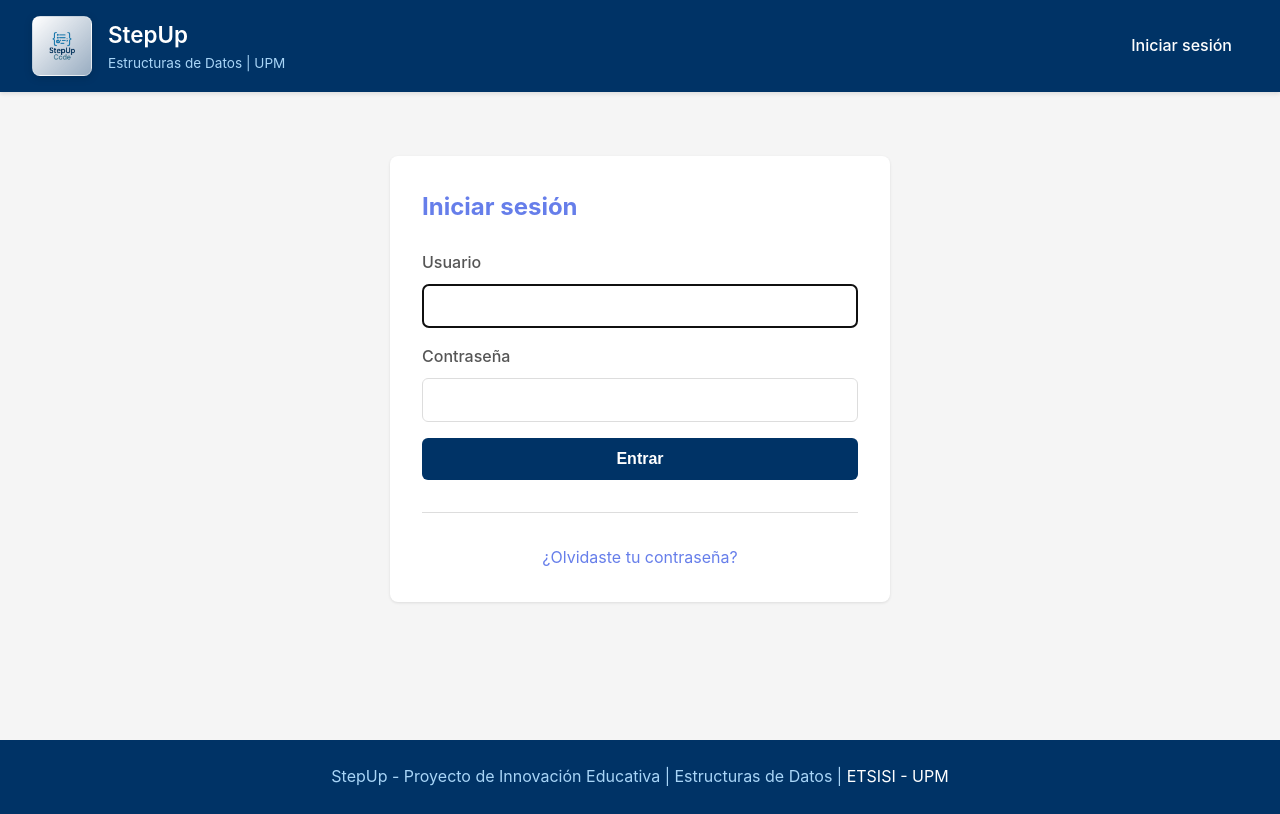
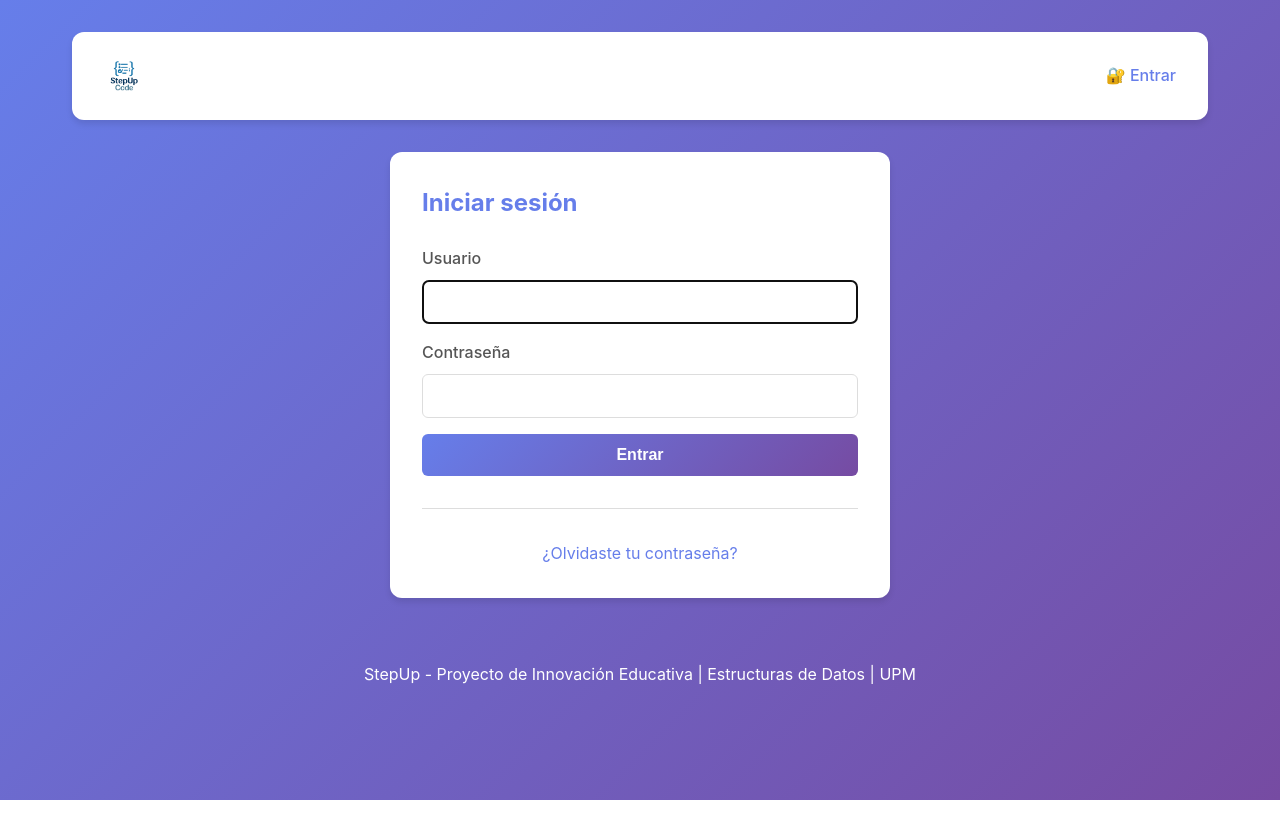
Before and after one commit to misantamaria/StepUp, a Django app: a page that uses app/users/templates/base.html in a window 1280 px wide. Run offline with Django 5.2, Linux system fonts and the light colour scheme.

```diff
--- a/app/users/templates/base.html
+++ b/app/users/templates/base.html
@@ -1,63 +1,50 @@
 <!doctype html>
 <html lang="es">
 <head>
-  {% load static %}
   <meta charset="utf-8" />
   <meta name="viewport" content="width=device-width, initial-scale=1" />
   <title>{% block title %}StepUp - Estructuras de Datos{% endblock %}</title>
-  <link rel="icon" type="image/png" href="{% static 'img/logo.png' %}" />
+  {% load static %}
   <style>
     * { margin: 0; padding: 0; box-sizing: border-box; }
     body {
       font-family: -apple-system, BlinkMacSystemFont, 'Segoe UI', Roboto, 'Helvetica Neue', Arial, sans-serif;
       line-height: 1.6;
-      color: {{ THEME_COLORS.text_active }};
-      background: #f5f5f5;
+      color: #333;
+      background: linear-gradient(135deg, #667eea 0%, #764ba2 100%);
       min-height: 100vh;
     }
     .container {
-      max-width: 1400px;
+      max-width: 1200px;
       margin: 0 auto;
-      padding: 0;
+      padding: 2rem;
     }
     header {
-      background: {{ THEME_COLORS.bg_dark }};
-      color: white;
-      padding: 1rem 2rem;
-      box-shadow: 0 2px 4px rgba(0,0,0,0.1);
+      background: white;
+      padding: 1.5rem 2rem;
+      border-radius: 12px;
+      box-shadow: 0 4px 6px rgba(0,0,0,0.1);
       display: flex;
       justify-content: space-between;
       align-items: center;
+      margin-bottom: 2rem;
     }
     .brand {
       display: flex;
       align-items: center;
-      gap: 1rem;
+      gap: 0.75rem;
       text-decoration: none;
-      color: white;
     }
     .brand img {
-      height: 60px;
+      height: 40px;
       width: auto;
       display: block;
-      background: linear-gradient(
-        135deg, {{ THEME_COLORS.logo_bg_overlay_start }} 0%,
-        {{ THEME_COLORS.logo_bg_overlay_end }} 100%
-      );
-      padding: 0.6rem;
-      border-radius: 8px;
-      border: 1px solid {{ THEME_COLORS.logo_border }};
-      box-shadow: 0 2px 8px rgba(0,0,0,0.15);
     }
     .brand-title {
-      font-size: 1.4rem;
-      font-weight: 600;
-      color: white;
-    }
-    .brand-subtitle {
-      font-size: 0.85rem;
-      color: #a8d5f7;
-      font-weight: 400;
+      color: #667eea;
+      font-size: 1.6rem;
+      font-weight: 700;
+      display: none; /* Ocultamos texto si hay logo */
     }
     nav {
       display: flex;
@@ -66,75 +53,46 @@
     }
     nav a {
       text-decoration: none;
-      color: white;
+      color: #667eea;
       font-weight: 500;
       transition: color 0.3s;
-      padding: 0.5rem 1rem;
-      border-radius: 6px;
-      display: inline-block;
     }
     nav a:hover {
-      background: rgba(255,255,255,0.1);
+      color: #764ba2;
     }
-    .btn-cambiar-modo {
-      background: {{ THEME_COLORS.bg_medium }};
-      padding: 0.5rem 1rem;
-      border-radius: 6px;
-      color: white;
-      text-decoration: none;
-      font-weight: 500;
-      transition: all 0.3s;
-      border: none;
-      cursor: pointer;
+    .user-info {
+      color: #666;
       font-size: 0.9rem;
     }
-    .btn-cambiar-modo:hover {
-      background: {{ THEME_COLORS.primary_light }};
-      transform: translateY(-1px);
-    }
-    .user-info {
-      color: #a8d5f7;
-      font-size: 0.9rem;
-    }
-    .content-wrapper {
+    .card {
+      background: white;
+      border-radius: 12px;
       padding: 2rem;
-      min-height: calc(100vh - 200px);
-    }
-    .card {
-      background: {{ THEME_COLORS.bg_normal }};
-      border-radius: 8px;
-      padding: 2rem;
-      box-shadow: 0 1px 3px rgba(0,0,0,0.1);
+      box-shadow: 0 4px 6px rgba(0,0,0,0.1);
       margin-bottom: 2rem;
     }
     .messages {
       margin-bottom: 1rem;
     }
     .message {
-      padding: 1rem 1.5rem;
-      border-radius: 6px;
+      padding: 1rem;
+      border-radius: 8px;
       margin-bottom: 0.5rem;
-      border-left: 4px solid;
     }
     .message.success {
       background-color: #d4edda;
       color: #155724;
-      border-color: {{ THEME_COLORS.success }};
+      border: 1px solid #c3e6cb;
     }
     .message.error {
       background-color: #f8d7da;
       color: #721c24;
-      border-color: {{ THEME_COLORS.danger }};
+      border: 1px solid #f5c6cb;
     }
     .message.warning {
       background-color: #fff3cd;
       color: #856404;
-      border-color: {{ THEME_COLORS.warning }};
-    }
-    .message.info {
-      background-color: #d1ecf1;
-      color: #0c5460;
-      border-color: {{ THEME_COLORS.info }};
+      border: 1px solid #ffeeba;
     }
     label {
       display: block;
@@ -149,34 +107,24 @@
       font-size: 1rem;
       width: 100%;
     }
-    button, .btn {
-      background: {{ THEME_COLORS.primary }};
+    button {
+      background: linear-gradient(135deg, #667eea 0%, #764ba2 100%);
       color: white;
       border: none;
       cursor: pointer;
       font-weight: 600;
-      transition: all 0.2s;
+      transition: transform 0.2s;
       margin-top: 1rem;
-      text-decoration: none;
-      display: inline-block;
-      text-align: center;
     }
-    button:hover, .btn:hover {
-      background: {{ THEME_COLORS.bg_medium }};
-      transform: translateY(-1px);
-      box-shadow: 0 4px 8px rgba(0, 61, 107, 0.2);
+    button:hover {
+      transform: translateY(-2px);
+      box-shadow: 0 4px 12px rgba(102, 126, 234, 0.4);
     }
     .btn-secondary {
-      background: {{ THEME_COLORS.btn_inactive_bg }};
+      background: #6c757d;
     }
     .btn-secondary:hover {
-      background: #5a6268;
-    }
-    .btn-danger {
-      background: {{ THEME_COLORS.danger }};
-    }
-    .btn-danger:hover {
-      background: #c82333;
+      box-shadow: 0 4px 12px rgba(108, 117, 125, 0.4);
     }
     table {
       width: 100%;
@@ -186,56 +134,18 @@
     th, td {
       padding: 0.75rem;
       text-align: left;
-      border-bottom: 1px solid #e0e0e0;
+      border-bottom: 1px solid #ddd;
     }
     th {
       background-color: #f8f9fa;
       font-weight: 600;
-      color: {{ THEME_COLORS.primary }};
-    }
-    tr:hover {
-      background-color: #f8f9fa;
+      color: #667eea;
     }
     .footer {
-      background: {{ THEME_COLORS.bg_dark }};
-      color: #a8d5f7;
       text-align: center;
-      padding: 1.5rem;
+      color: white;
       margin-top: 3rem;
-    }
-    .footer a {
-      color: white;
-      text-decoration: none;
-    }
-    .footer a:hover {
-      text-decoration: underline;
-    }
-    /* Botones de navegación - sin bordes, solo texto */
-    nav button.nav-btn-header {
-      background: transparent;
-      color: {{ THEME_COLORS.bg_dark }};
-      border: none; /* Sin borde */
-      border-radius: 6px;
-      padding: 0.5rem 1rem;
-      cursor: pointer;
-      font-weight: 500;
-      font-size: inherit;
-      transition: all 0.3s;
-      display: inline-block;
-      text-decoration: none;
-      font-family: inherit;
-    }
-    nav button.nav-btn-header:hover {
-      background: rgba(0, 0, 0, 0.05); /* Fondo muy sutil al pasar el ratón */
-      color: {{ THEME_COLORS.primary }};
-    }
-    /* Enlaces en el nav de navegación - mismo estilo que los botones */
-    .content-wrapper nav a {
-      color: {{ THEME_COLORS.bg_dark }} !important;
-    }
-    .content-wrapper nav a:hover {
-      background: rgba(0, 0, 0, 0.05);
-      color: {{ THEME_COLORS.primary }} !important;
+      padding: 1rem;
     }
   </style>
   {% block extra_css %}{% endblock %}
@@ -244,50 +154,22 @@
   <div class="container">
     <header>
       <a class="brand" href="/" aria-label="StepUp - Estructuras de Datos">
-        <img src="{% static 'img/logo.png' %}" alt="StepUp" onerror="this.style.display='none'" />
-        <div>
-          <div class="brand-title">StepUp</div>
-          <div class="brand-subtitle">Estructuras de Datos | UPM</div>
-        </div>
+        <img src="{% static 'img/logo.png' %}" alt="StepUp" />
+        <span class="brand-title">StepUp - Estructuras de Datos</span>
       </a>
       <nav>
         {% if request.user.is_authenticated %}
-          <span class="user-info">{{ request.user.username }}</span>
-
+          <span class="user-info">👤 {{ request.user.username }}</span>
           {% if request.user.is_staff %}
-            {% if request.session.modo_actual == 'profesor' %}
-              <a href="{% url 'boards:cambiar_modo' %}" class="btn-cambiar-modo">Cambiar a Modo Alumno</a>
+            <a href="/admin/">🔧 Admin</a>
+            <a href="{% url 'users:create_user' %}">➕ Crear Usuario</a>
+          {% endif %}
+          <a href="{% url 'users:logout' %}">🚪 Salir</a>
         {% else %}
-              <a href="{% url 'boards:cambiar_modo' %}" class="btn-cambiar-modo">Cambiar a Modo Profesor</a>
-            {% endif %}
-          {% endif %}
-
-          {% if request.user.is_staff and request.session.modo_actual == 'profesor' %}
-            <a href="/admin/">Administración</a>
-          {% endif %}
-
-          <a href="{% url 'users:logout' %}">Salir</a>
-        {% else %}
-          <a href="/accounts/login/">Iniciar sesión</a>
+          <a href="/accounts/login/">🔐 Entrar</a>
         {% endif %}
       </nav>
     </header>
-
-    <div class="content-wrapper">
-      <!-- Botones de navegación -->
-      {% if request.user.is_authenticated %}
-      <nav style="padding: 0; background: transparent; box-shadow: none; margin-bottom: 1rem; max-width: 12.5%; display: flex; align-items: center; gap: 0.5rem;">
-        {% if request.user.is_staff %}
-          {% if request.session.modo_actual == 'profesor' %}
-            <a href="{% url 'boards:dashboard_profesor' %}" title="Dashboard Profesor">Inicio</a>
-          {% else %}
-            <a href="{% url 'boards:seleccionar_modo_alumno' %}" title="Selección de modo">Inicio</a>
-          {% endif %}
-        {% else %}
-          <a href="{% url 'boards:seleccionar_modo_alumno' %}" title="Menú principal">Inicio</a>
-        {% endif %}
-      </nav>
-      {% endif %}
 
     {% if messages %}
     <div class="messages">
@@ -300,13 +182,11 @@
     {% endif %}
 
     {% block content %}{% endblock %}
-    </div>
 
     <div class="footer">
-      <p>StepUp - Proyecto de Innovación Educativa | Estructuras de Datos | <a href="https://www.etsisi.upm.es/" target="_blank">ETSISI - UPM</a></p>
+      <p>StepUp - Proyecto de Innovación Educativa | Estructuras de Datos | UPM</p>
     </div>
   </div>
-
   {% block extra_js %}{% endblock %}
 </body>
 </html>
```
Also changed, not shown: 2 other files. Lines whose indentation alone changed are shown as unchanged.
